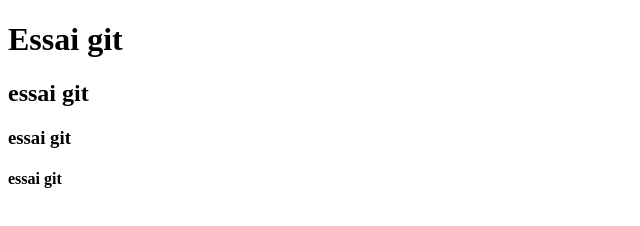
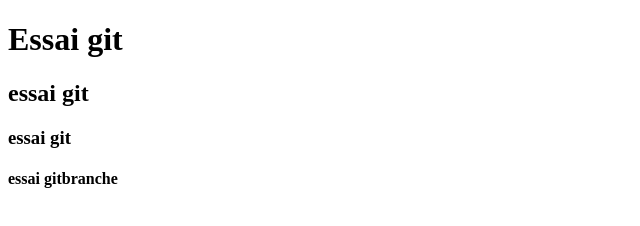
Before and after one commit to jaouharDAHMOUL/GitLearning, a plain HTML site: page index.html in a window 1280 px wide. Shown: the full height of the page, 0-640 px from the left. Drawn offline with Linux system fonts and the light colour scheme.

Commit message:
branche2

```diff
--- a/index.html
+++ b/index.html
@@ -10,6 +10,6 @@
     <h1>Essai git</h1>
     <h2>essai git</h2>
     <h3>essai git</h3>
-    <h4>essai git</h4>
+    <h4>essai gitbranche</h4>
 </body>
 </html>
```
